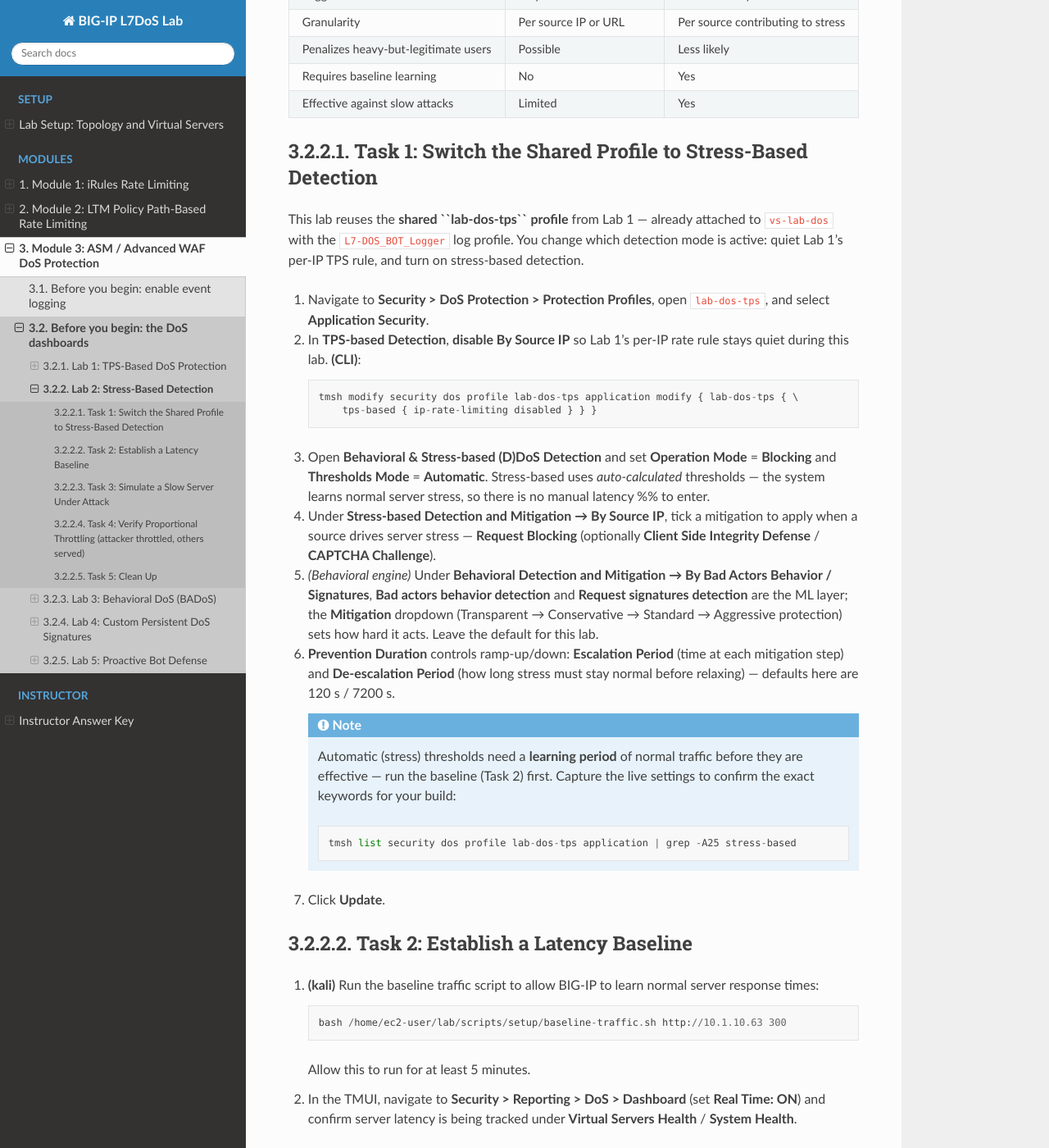
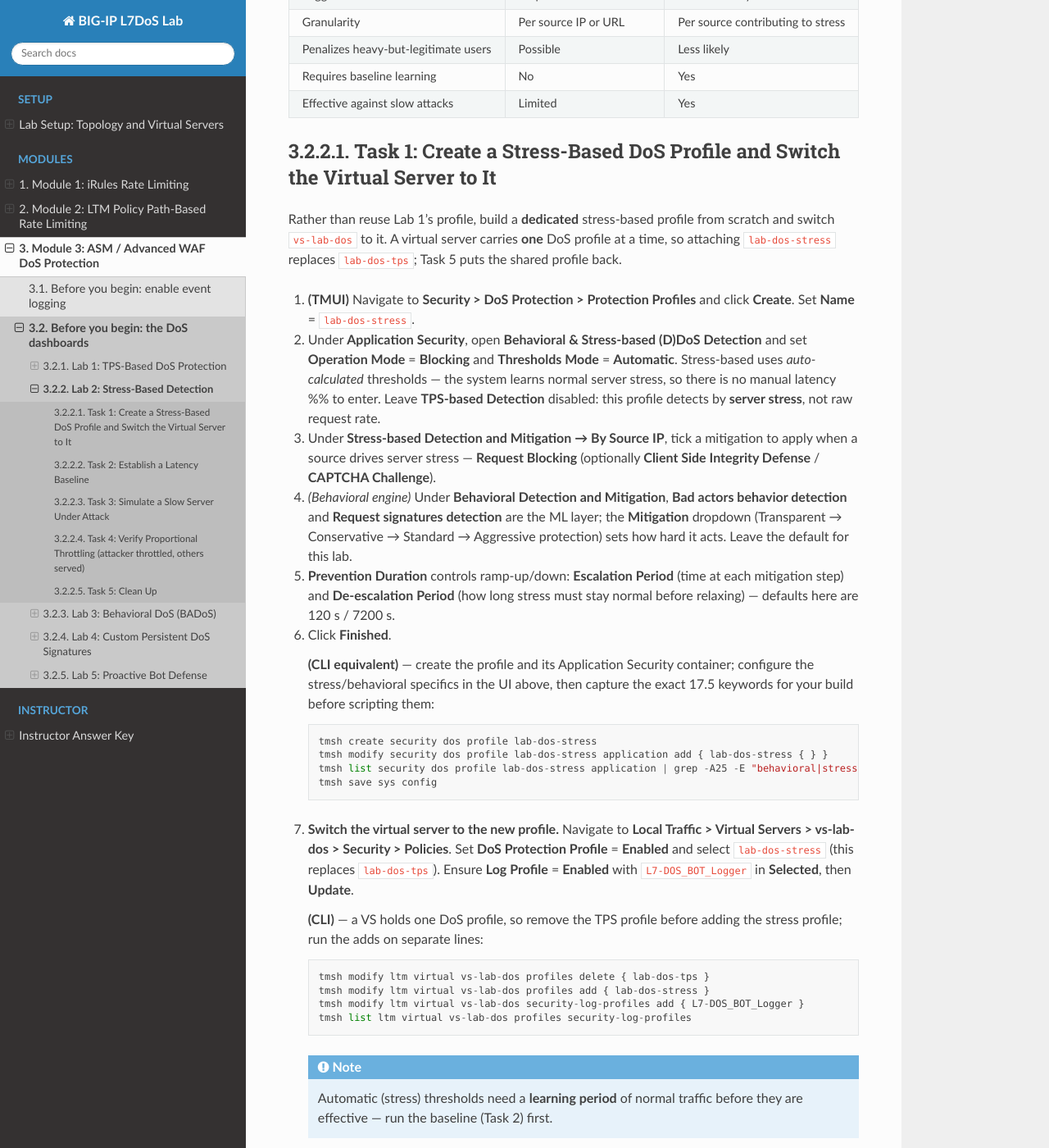
Before and after one commit to snowblind-/BIG-IP-L7DoS-Lab, a Sphinx documentation site: the page built from docs/module3-asm-waf/lab2/lab2-stress-based.rst, in a window 1280 px wide and 1400 px high, scrolled down 401 px. Shown: the whole window at 82% size. Built offline with Sphinx 7.4.7 and the Read the Docs theme 3.1.0, drawn with Linux system fonts in a browser that asks for light colours; some of the changed text lies outside the part shown.

Commit message:
Lab 2 (stress): build a dedicated stress-based DoS profile from scratch and switch the VS to it
Replace the 'reuse the shared lab-dos-tps and toggle modes' approach with a
from-scratch profile:

- Task 1 rewritten: create a NEW 'lab-dos-stress' DoS profile (Security > DoS
  Protection > Protection Profiles > Create), enable Behavioral & Stress-based
  (D)DoS Detection (Operation Mode Blocking, Thresholds Mode Automatic), set
  Stress-based By Source IP mitigation, leave TPS off; then switch vs-lab-dos to it
  (a VS holds one DoS profile, so delete lab-dos-tps then add lab-dos-stress) plus
  the L7-DOS_BOT_Logger log profile. UI-primary with CLI; stress/behavioral CLI
  keywords captured via 'tmsh list' (not guessed).
- Task 5 cleanup: switch the VS back (detach lab-dos-stress, reattach lab-dos-tps),
  optional delete of the stress profile; CPU-stress teardown unchanged.

Mirrors Lab 1's validated DoS-profile create/attach pattern; no new UI introduced.

```diff
--- a/docs/module3-asm-waf/lab2/lab2-stress-based.rst
+++ b/docs/module3-asm-waf/lab2/lab2-stress-based.rst
@@ -31,51 +31,66 @@
      - Limited
      - Yes
 
-Task 1: Switch the Shared Profile to Stress-Based Detection
------------------------------------------------------------
+Task 1: Create a Stress-Based DoS Profile and Switch the Virtual Server to It
+-----------------------------------------------------------------------------
 
-This lab reuses the **shared ``lab-dos-tps`` profile** from Lab 1 — already
-attached to ``vs-lab-dos`` with the ``L7-DOS_BOT_Logger`` log profile. You change
-which detection mode is active: quiet Lab 1's per-IP TPS rule, and turn on
-stress-based detection.
+Rather than reuse Lab 1's profile, build a **dedicated** stress-based profile from
+scratch and switch ``vs-lab-dos`` to it. A virtual server carries **one** DoS
+profile at a time, so attaching ``lab-dos-stress`` replaces ``lab-dos-tps``; Task 5
+puts the shared profile back.
 
-#. Navigate to **Security > DoS Protection > Protection Profiles**, open
-   ``lab-dos-tps``, and select **Application Security**.
+#. **(TMUI)** Navigate to **Security > DoS Protection > Protection Profiles** and
+   click **Create**. Set **Name** = ``lab-dos-stress``.
 
-#. In **TPS-based Detection**, **disable By Source IP** so Lab 1's per-IP rate
-   rule stays quiet during this lab. **(CLI)**::
-
-      tmsh modify security dos profile lab-dos-tps application modify { lab-dos-tps { \
-          tps-based { ip-rate-limiting disabled } } }
-
-#. Open **Behavioral & Stress-based (D)DoS Detection** and set **Operation Mode**
-   = **Blocking** and **Thresholds Mode** = **Automatic**. Stress-based uses
-   *auto-calculated* thresholds — the system learns normal server stress, so there
-   is no manual latency %% to enter.
+#. Under **Application Security**, open **Behavioral & Stress-based (D)DoS
+   Detection** and set **Operation Mode** = **Blocking** and **Thresholds Mode** =
+   **Automatic**. Stress-based uses *auto-calculated* thresholds — the system learns
+   normal server stress, so there is no manual latency %% to enter. Leave
+   **TPS-based Detection** disabled: this profile detects by **server stress**, not
+   raw request rate.
 
 #. Under **Stress-based Detection and Mitigation → By Source IP**, tick a
    mitigation to apply when a source drives server stress — **Request Blocking**
    (optionally **Client Side Integrity Defense** / **CAPTCHA Challenge**).
 
-#. *(Behavioral engine)* Under **Behavioral Detection and Mitigation → By Bad
-   Actors Behavior / Signatures**, **Bad actors behavior detection** and **Request
-   signatures detection** are the ML layer; the **Mitigation** dropdown
-   (Transparent → Conservative → Standard → Aggressive protection) sets how hard it
-   acts. Leave the default for this lab.
+#. *(Behavioral engine)* Under **Behavioral Detection and Mitigation**, **Bad
+   actors behavior detection** and **Request signatures detection** are the ML
+   layer; the **Mitigation** dropdown (Transparent → Conservative → Standard →
+   Aggressive protection) sets how hard it acts. Leave the default for this lab.
 
 #. **Prevention Duration** controls ramp-up/down: **Escalation Period** (time at
    each mitigation step) and **De-escalation Period** (how long stress must stay
    normal before relaxing) — defaults here are 120 s / 7200 s.
 
+#. Click **Finished**.
+
+   **(CLI equivalent)** — create the profile and its Application Security container;
+   configure the stress/behavioral specifics in the UI above, then capture the exact
+   17.5 keywords for your build before scripting them::
+
+      tmsh create security dos profile lab-dos-stress
+      tmsh modify security dos profile lab-dos-stress application add { lab-dos-stress { } }
+      tmsh list security dos profile lab-dos-stress application | grep -A25 -E "behavioral|stress-based"
+      tmsh save sys config
+
+#. **Switch the virtual server to the new profile.** Navigate to **Local Traffic >
+   Virtual Servers > vs-lab-dos > Security > Policies**. Set **DoS Protection
+   Profile** = **Enabled** and select ``lab-dos-stress`` (this replaces
+   ``lab-dos-tps``). Ensure **Log Profile** = **Enabled** with ``L7-DOS_BOT_Logger``
+   in **Selected**, then **Update**.
+
+   **(CLI)** — a VS holds one DoS profile, so remove the TPS profile before adding
+   the stress profile; run the adds on separate lines::
+
+      tmsh modify ltm virtual vs-lab-dos profiles delete { lab-dos-tps }
+      tmsh modify ltm virtual vs-lab-dos profiles add { lab-dos-stress }
+      tmsh modify ltm virtual vs-lab-dos security-log-profiles add { L7-DOS_BOT_Logger }
+      tmsh list ltm virtual vs-lab-dos profiles security-log-profiles
+
    .. note::
 
       Automatic (stress) thresholds need a **learning period** of normal traffic
-      before they are effective — run the baseline (Task 2) first. Capture the live
-      settings to confirm the exact keywords for your build::
-
-         tmsh list security dos profile lab-dos-tps application | grep -A25 stress-based
-
-#. Click **Update**.
+      before they are effective — run the baseline (Task 2) first.
 
 Task 2: Establish a Latency Baseline
 --------------------------------------
@@ -167,11 +182,17 @@
 #. Verify server response times return to baseline in **Security > Reporting >
    DoS > Dashboard**.
 
-#. Restore the shared profile for later labs — re-enable By Source IP TPS
-   detection if you want Lab 1 behaviour back::
+#. **Switch the virtual server back to the shared profile** for later labs —
+   detach ``lab-dos-stress`` and reattach ``lab-dos-tps`` (TMUI: *vs-lab-dos >
+   Security > Policies*, set **DoS Protection Profile** back to ``lab-dos-tps``)::
 
-      tmsh modify security dos profile lab-dos-tps application modify { lab-dos-tps { \
-          tps-based { ip-rate-limiting enabled } } }
+      tmsh modify ltm virtual vs-lab-dos profiles delete { lab-dos-stress }
+      tmsh modify ltm virtual vs-lab-dos profiles add { lab-dos-tps }
+      tmsh save sys config
+
+   *(Optional)* delete the stress profile if you won't reuse it::
+
+      tmsh delete security dos profile lab-dos-stress
 
 Questions
 ~~~~~~~~~
```
